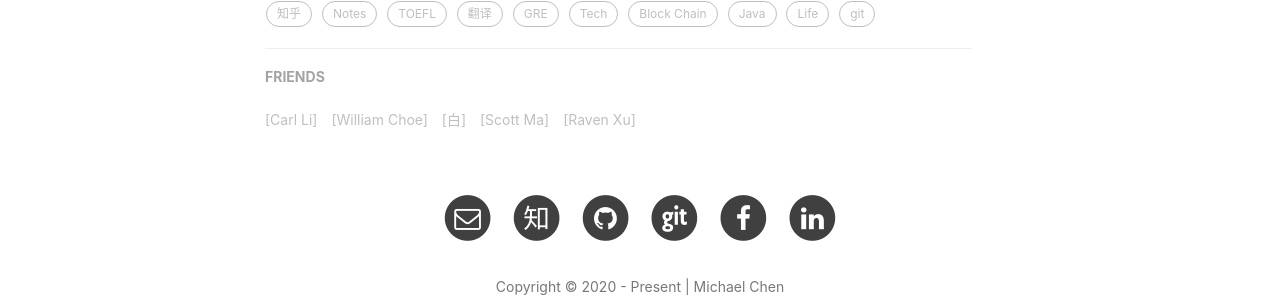
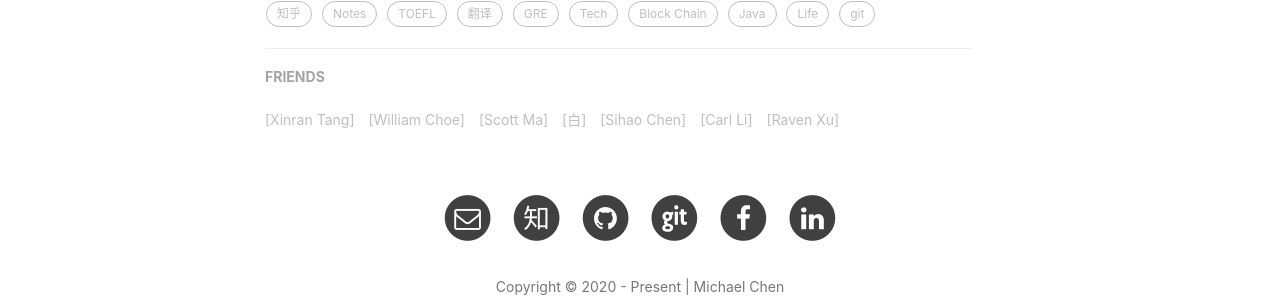
Before and after one commit to MessiahChen/MessiahChen.github.io, a Jekyll site: the page built from _posts/2020-08-05-GRE-V1.markdown, in a window 1280 px wide. Shown: the part 1023-1326 px from the top of the page. Built offline with Jekyll 4.4.1, drawn with Linux system fonts in a browser that asks for light colours; nearby versions of some CDN libraries; comment, search, counter and statistics services are not loaded.

Commit message:
update friend links

```diff
--- a/_config.yml
+++ b/_config.yml
@@ -127,20 +127,28 @@ page-mathjax: false
 # Friends
 friends: [
     {
-        title: "[Carl Li]",
-        href: "https://portfolio.lalxyy.me/"
+      title: "[Xinran Tang]",
+      href: "https://XinranTang.github.io/"
     },
     {
-        title: "[William Choe]",
-        href: "https://www.williamchoe.com/"
+      title: "[William Choe]",
+      href: "https://www.williamchoe.com/"
+    },
+    {
+      title: "[Scott Ma]",
+      href: "https://mhsfire.cn/"
     },
     {
       title: "[白]",
       href: "https://forself.me"
     },
     {
-      title: "[Scott Ma]",
-      href: "https://mhsfire.cn/"
+      title: "[Sihao Chen]",
+      href: "https://sihao.dev"
+    },
+    {
+      title: "[Carl Li]",
+      href: "https://portfolio.lalxyy.me/"
     },
     {
       title: "[Raven Xu]",
```
